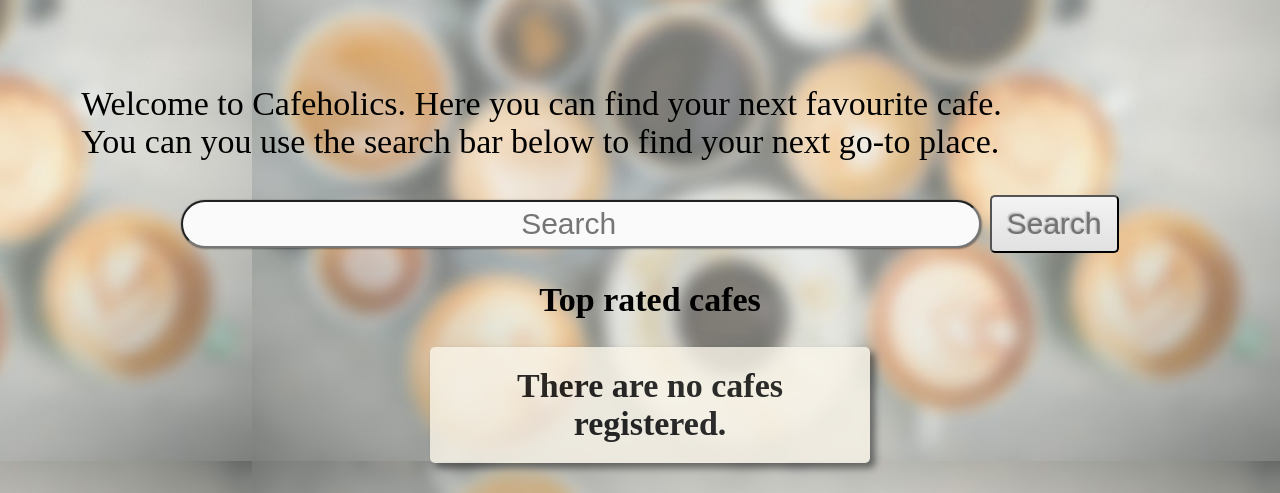
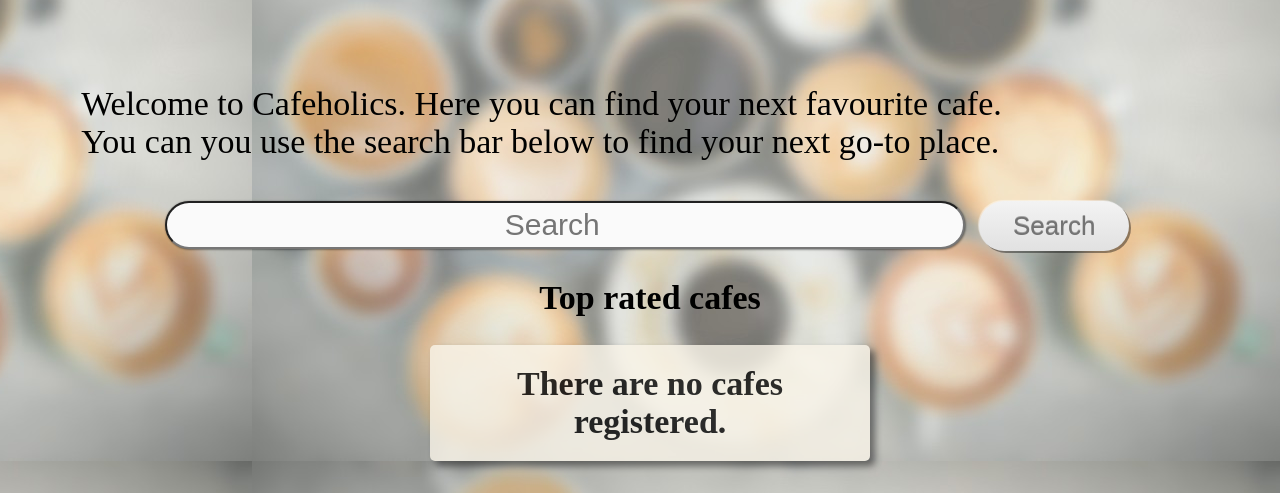
Before and after one commit to andreaschari/Cafeholics, a Django app: page /cafe/ in a window 1280 px wide. Shown: the part 214-707 px from the top of the page. Run offline with Django 3.2, Linux system fonts and the light colour scheme; the visitor is signed in with stand-in values (Sample User, id 1); data that the repository does not hold is empty.

Commit message:
fixed the search button

```diff
--- a/static/css/chosen_cafe.css
+++ b/static/css/chosen_cafe.css
@@ -46,8 +46,8 @@ img.cafeimage{
 	-moz-border-radius: 5px;
 
 	-o-transform:rotate(-1deg);
-  -webkit-transform:rotate(-1deg);
-  -moz-transform:rotate(-1deg);
+  	-webkit-transform:rotate(-1deg);
+  	-moz-transform:rotate(-1deg);
 
 	box-shadow: 1px 1px 2px rgba(0,0,0,.3), 0 0 8px rgba(0,0,0,.3);
 	-webkit-box-shadow: 5px 5px 7px rgba(33,33,33,.7);
--- a/static/css/main.css
+++ b/static/css/main.css
@@ -195,15 +195,14 @@ button.submit{
 	/*background: -moz-linear-gradient( center top, rgb(255,255,255) 0%, rgb(235,235,235) 100%);*/
 
 	position: relative;
-	float: right;
 	border: 0;
 	color: #737373;
 	cursor: pointer;
 	font: 26px 'Raleway', sans-serif;
-	height: 60px;
+	height: 50px;
 	margin: 6px 6px 0;
 	text-shadow: 0 -1px 0 rgba(0,0,0,.3);
-	width: 200px;
+	width: 150px;
 	outline: none;
 
 	border-radius: 40px;
@@ -215,12 +214,12 @@ button.submit{
 	-webkit-box-shadow: -1px -1px 1px rgba(255,255,255,.5), 2px 2px 0 rgba(0,0,0,.4);
 }
 
-/*.searchButton:hover {*/
-	/*background: #fafafa;*/
+.searchButton:hover {
+	background: #fafafa;
 
-	/*!*background: -webkit-gradient( linear, left bottom, left top, color-stop(0, rgb(250,250,250)), color-stop(1, rgb(230,230,230)));*!*/
-	/*!*background: -moz-linear-gradient( center top, rgb(255,255,255) 0%, rgb(235,235,235) 100%);*!*/
-/*}*/
+	background: -webkit-gradient( linear, left bottom, left top, color-stop(0, rgb(250,250,250)), color-stop(1, rgb(230,230,230)));*!*/
+	background: -moz-linear-gradient( center top, rgb(255,255,255) 0%, rgb(235,235,235) 100%);*!*/
+}
 
 
 
--- a/templates/cafe/cafes.html
+++ b/templates/cafe/cafes.html
@@ -14,13 +14,12 @@
 
 	<nav class="navbar navbar-light bg-light">
         <form class="form-inline">
-            <input class="form-control mr-sm-2"
+            <input class="form-control"
                    type="search"
                    placeholder="Search"
-                   aria-label="Search"
                    name="search"
             >
-            <button class="btn btn-outline-success my-2 my-sm-0" type="submit">Search</button>
+            <button class="searchButton" type="submit">Search</button>
         </form>
     </nav>
 	<h2>
--- a/templates/cafe/home.html
+++ b/templates/cafe/home.html
@@ -15,13 +15,12 @@
 
 		<nav class="navbar navbar-light bg-light">
         <form class="form-inline">
-            <input class="form-control mr-sm-2"
+            <input class="form-control"
                    type="search"
                    placeholder="Search"
-                   aria-label="Search"
                    name="search"
             >
-            <button class="btn btn-outline-success my-2 my-sm-0" type="submit">Search</button>
+            <button class="searchButton" type="submit">Search</button>
         </form>
     </nav>
 
```
